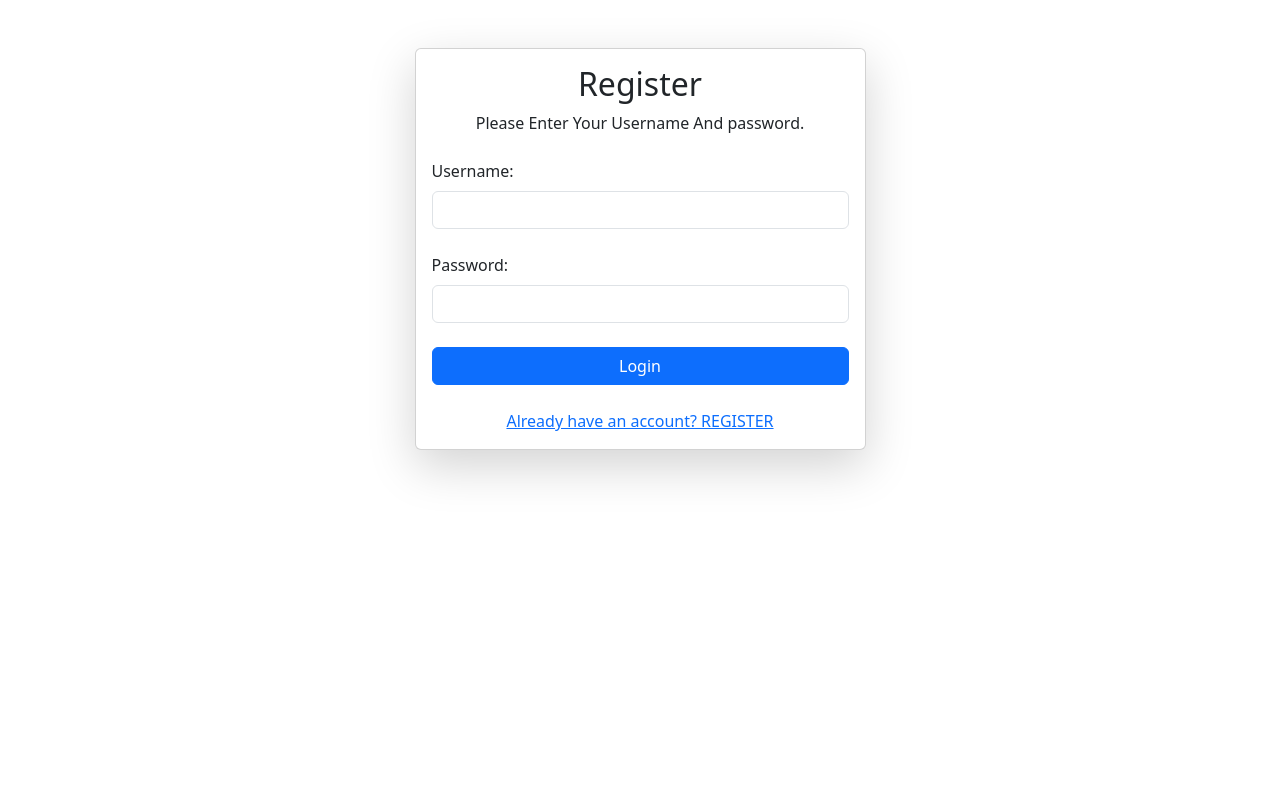
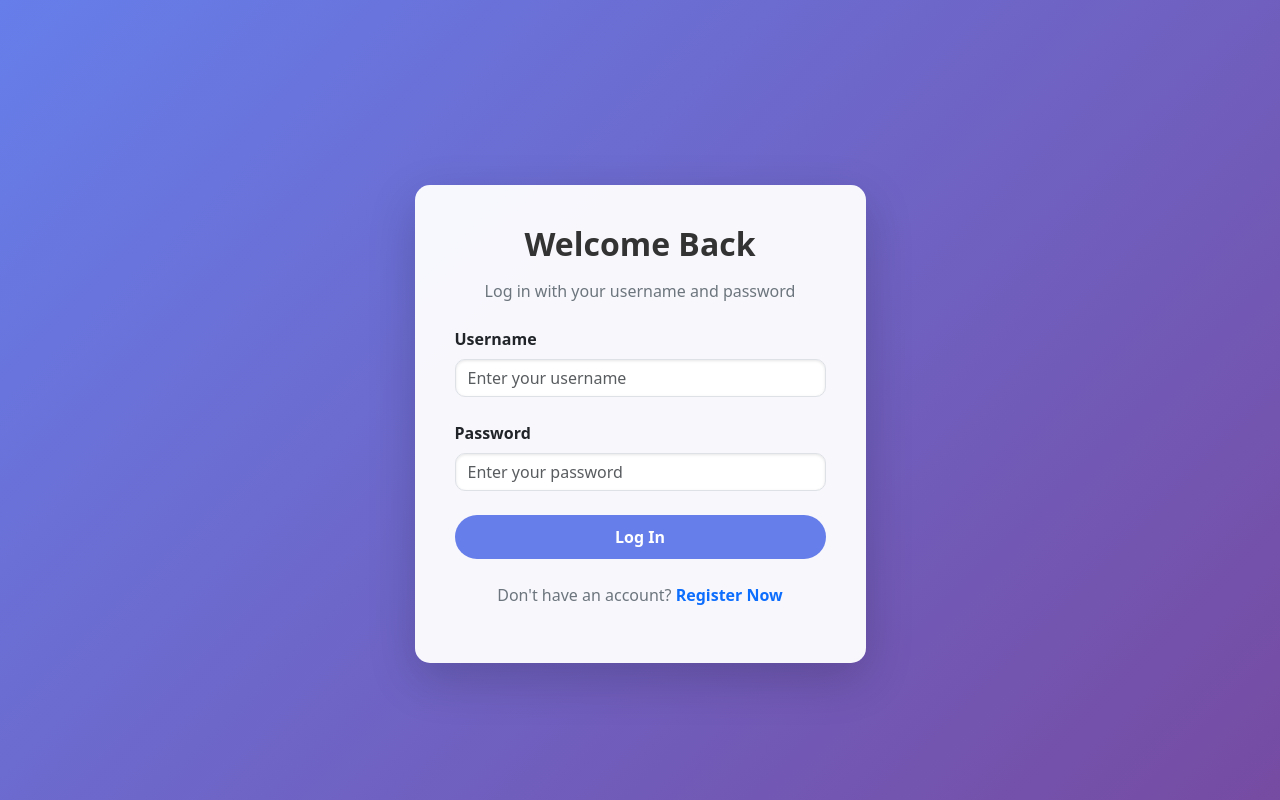
Before and after one commit to RajeshKc777/InternProject, a Django app: page / in a window 1280 px wide. Run offline with Django 5.2, Linux system fonts and the light colour scheme.

Commit message:
Add login page template with enhanced styling and structure

```diff
--- a/templates/registration/login.html
+++ b/templates/registration/login.html
@@ -1,4 +1,4 @@
-<!-- templates/register.html -->
+{% comment %} <!-- templates/register.html -->
 <!DOCTYPE html>
 <html lang="en">
 <head>
@@ -53,4 +53,114 @@
 <!-- Bootstrap JS and dependencies -->
 <script src="https://cdn.jsdelivr.net/npm/bootstrap@5.3.0/dist/js/bootstrap.bundle.min.js"></script>
 </body>
+</html> {% endcomment %}
+
+<!-- templates/login.html -->
+<!DOCTYPE html>
+<html lang="en">
+<head>
+    <meta charset="UTF-8">
+    <meta name="viewport" content="width=device-width, initial-scale=1.0">
+    <title>Login</title>
+    <!-- Bootstrap CSS -->
+    <link href="https://cdn.jsdelivr.net/npm/bootstrap@5.3.0/dist/css/bootstrap.min.css" rel="stylesheet">
+    <!-- Custom CSS -->
+    <style>
+        body {
+            background: linear-gradient(135deg, #667eea, #764ba2);
+            min-height: 100vh;
+            display: flex;
+            align-items: center;
+        }
+        .card {
+            border: none;
+            border-radius: 15px;
+            background: rgba(255, 255, 255, 0.95);
+            transition: transform 0.3s ease;
+        }
+        .card:hover {
+            transform: translateY(-5px);
+        }
+        .btn-primary {
+            background: #667eea;
+            border: none;
+            border-radius: 25px;
+            padding: 10px;
+            font-weight: bold;
+            transition: background 0.3s ease;
+        }
+        .btn-primary:hover {
+            background: #764ba2;
+        }
+        .form-control {
+            border-radius: 10px;
+            box-shadow: inset 0 1px 3px rgba(0,0,0,0.1);
+            transition: border-color 0.3s ease;
+        }
+        .form-control:focus {
+            border-color: #667eea;
+            box-shadow: 0 0 5px rgba(102, 126, 234, 0.5);
+        }
+        h2 {
+            color: #333;
+            font-weight: 700;
+        }
+        .text-muted {
+            color: #6c757d !important;
+        }
+        .message {
+            padding: 10px;
+            margin-bottom: 15px;
+            border-radius: 5px;
+        }
+        .message.success { background: #d4edda; color: #155724; }
+        .message.error { background: #f8d7da; color: #721c24; }
+    </style>
+</head>
+<body>
+    <div class="container">
+        <div class="row justify-content-center mt-5">
+            <div class="col-lg-5 col-md-6 col-sm-8">
+                <div class="card shadow-lg p-4">
+                    <div class="card-body">
+                        <h2 class="text-center mb-3">Welcome Back</h2>
+                        <p class="text-center text-muted mb-4">Log in with your username and password</p>
+
+                        {% if messages %}
+                        <div>
+                            {% for message in messages %}
+                            <div class="message {{ message.tags }}">
+                                {{ message }}
+                            </div>
+                            {% endfor %}
+                        </div>
+                        {% endif %}
+
+                        <form method="POST" action="{% url 'user_login' %}">
+                            {% csrf_token %}
+                            <div class="mb-4">
+                                <label for="username" class="form-label fw-bold">Username</label>
+                                <input type="text" id="username" name="username" class="form-control" placeholder="Enter your username" required>
+                            </div>
+
+                            <div class="mb-4">
+                                <label for="password" class="form-label fw-bold">Password</label>
+                                <input type="password" id="password" name="password" class="form-control" placeholder="Enter your password" required>
+                            </div>
+
+                            <button type="submit" class="btn btn-primary w-100">Log In</button>
+                        </form>
+
+                        <div class="text-center mt-4">
+                            <p class="text-muted">Don't have an account? <a href="{% url 'user_register' %}" class="text-primary fw-bold text-decoration-none">Register Now</a></p>
+                        </div>
+                    </div>
+                </div>
+            </div>
+        </div>
+    </div>
+
+    <!-- Bootstrap JS and dependencies -->
+    <script src="https://cdn.jsdelivr.net/npm/bootstrap@5.3.0/dist/js/bootstrap.bundle.min.js"></script>
+</body>
 </html>
```
